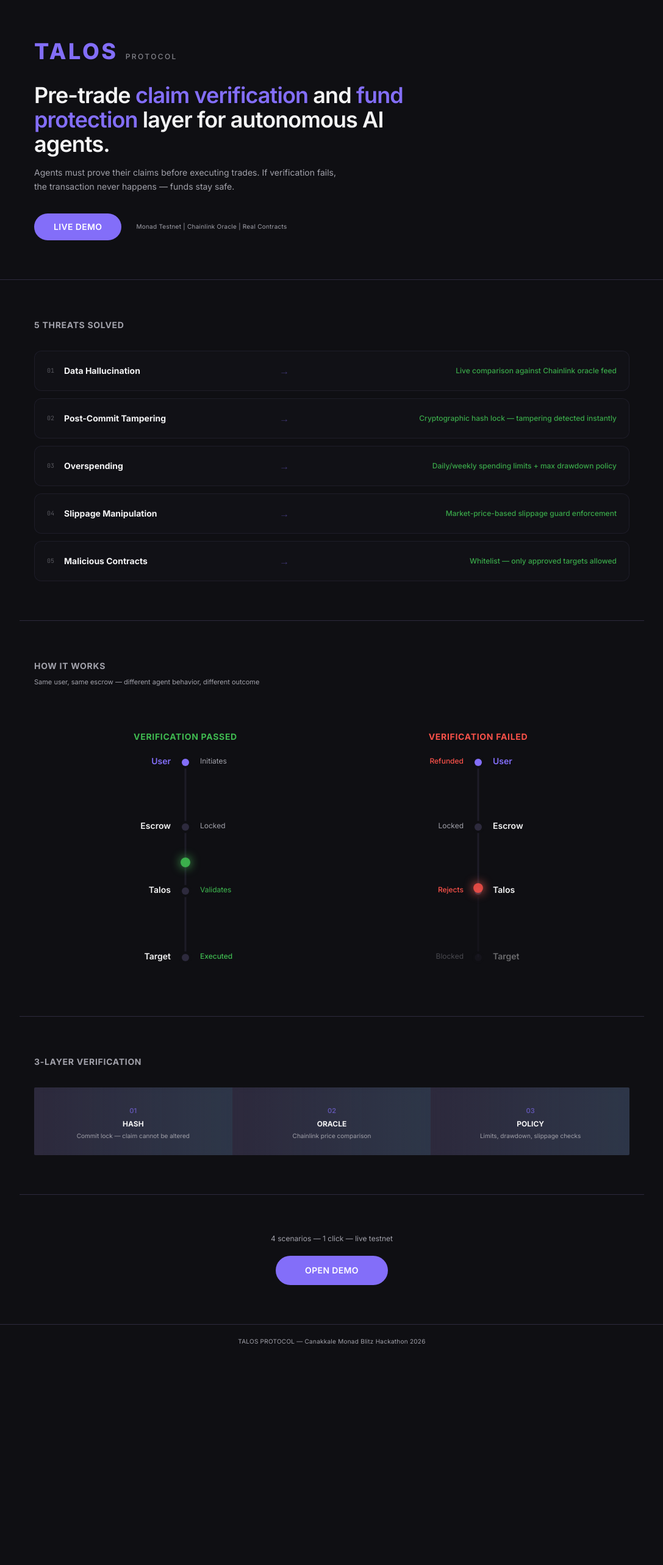
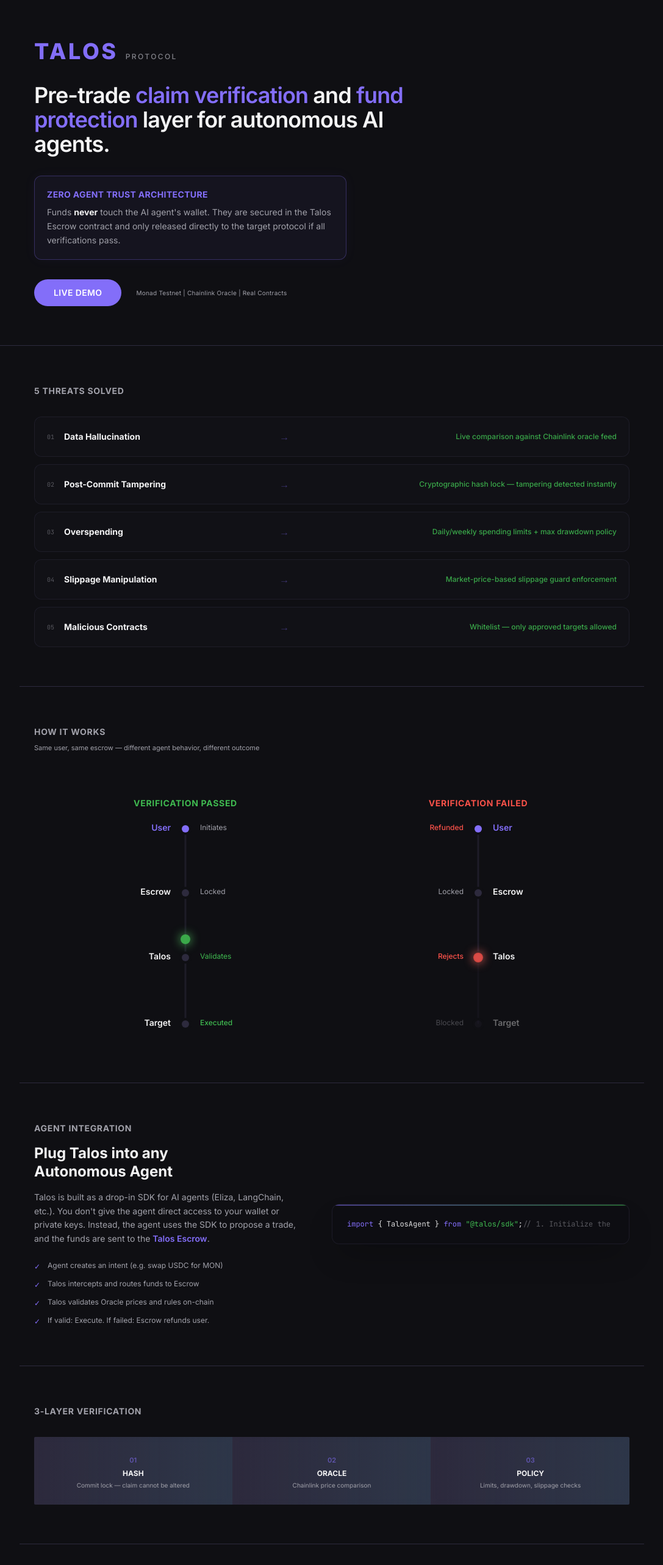
Before and after one commit to yigitturaan/talos-protocol, a Next.js app in the folder web/: page / in a window 1280 px wide. Shown: the top 2566 px of the page at 61% size, without its empty margins (96-1183 px from the left). Before the commit the page ends 2227 px from the top, so only its background shows below. Built offline with nearby package versions, Linux system fonts and the light colour scheme.

Commit message:
feat(ui): emphasize escrow architecture and add SDK integration section

```diff
--- a/web/src/app/page.tsx
+++ b/web/src/app/page.tsx
@@ -134,6 +134,8 @@
   const flowSection = useInView();
   const layerSection = useInView();
 
+  const sdkSection = useInView();
+
   return (
     <div className="min-h-screen bg-bg-base text-text-primary overflow-x-hidden">
       {/* Hero */}
@@ -151,10 +153,12 @@
             <span className="text-accent-purple drop-shadow-sm"> claim verification</span> and
             <span className="text-accent-purple drop-shadow-sm"> fund protection</span> layer for autonomous AI agents.
           </h1>
-          <p className="text-text-secondary text-sm mt-4 max-w-lg leading-relaxed">
-            Agents must prove their claims before executing trades.
-            If verification fails, the transaction never happens — funds stay safe.
-          </p>
+          <div className="mt-8 p-5 border border-accent-purple/30 bg-accent-purple/5 rounded-xl max-w-lg shadow-[0_0_20px_rgba(131,110,249,0.05)]">
+            <p className="text-accent-purple font-bold text-sm mb-2 uppercase tracking-wide">Zero Agent Trust Architecture</p>
+            <p className="text-text-secondary text-sm leading-relaxed">
+              Funds <strong className="text-text-primary">never</strong> touch the AI agent's wallet. They are secured in the Talos Escrow contract and only released directly to the target protocol if all verifications pass.
+            </p>
+          </div>
           <div className="flex items-center gap-6 mt-8">
             <Link
               href="/demo"
@@ -215,6 +219,68 @@
         <AnimatedFlow />
       </section>
 
+      {/* SDK Integration */}
+      <section
+        ref={sdkSection.ref}
+        className={`max-w-5xl mx-auto px-6 py-16 border-t border-border-subtle transition-all duration-700 ${sdkSection.inView ? "animate-fade-up" : "opacity-0"}`}
+      >
+        <div className="flex flex-col md:flex-row items-center gap-12">
+          <div className="md:w-1/2">
+            <h2 className="text-sm font-bold text-text-secondary tracking-wider mb-4">
+              AGENT INTEGRATION
+            </h2>
+            <h3 className="text-2xl font-bold text-text-primary mb-4 leading-tight">
+              Plug Talos into any <br/> Autonomous Agent
+            </h3>
+            <p className="text-text-secondary text-sm leading-relaxed mb-6">
+              Talos is built as a drop-in SDK for AI agents (Eliza, LangChain, etc.). You don't give the agent direct access to your wallet or private keys.
+              Instead, the agent uses the SDK to propose a trade, and the funds are sent to the <span className="text-accent-purple font-semibold">Talos Escrow</span>.
+            </p>
+            <ul className="space-y-3">
+              {[
+                "Agent creates an intent (e.g. swap USDC for MON)",
+                "Talos intercepts and routes funds to Escrow",
+                "Talos validates Oracle prices and rules on-chain",
+                "If valid: Execute. If failed: Escrow refunds user."
+              ].map((step, i) => (
+                <li key={i} className="flex items-start gap-3 text-xs text-text-secondary">
+                  <span className="text-accent-purple mt-0.5">✓</span>
+                  {step}
+                </li>
+              ))}
+            </ul>
+          </div>
+
+          <div className="md:w-1/2 w-full">
+            <div className="bg-[#0d0d12] border border-border-subtle/50 rounded-xl p-6 shadow-2xl relative overflow-hidden group hover:border-accent-purple/30 transition-colors duration-500">
+               <div className="absolute top-0 left-0 w-full h-[2px] bg-gradient-to-r from-accent-purple to-accent-green opacity-50" />
+               <pre className="text-[11px] md:text-xs font-mono text-text-primary/90 overflow-x-auto">
+                 <code>
+<span className="text-accent-purple">import</span> {'{ TalosAgent }'} <span className="text-accent-purple">from</span> <span className="text-accent-green">"@talos/sdk"</span>;
+
+<span className="text-text-secondary/50">{"// 1. Initialize the agent with Talos"}</span>
+<span className="text-accent-purple">const</span> agent = <span className="text-accent-purple">new</span> TalosAgent({'{'}
+  escrowAddress: <span className="text-accent-green">"0x..."</span>,
+  rules: {'{'} maxDrawdown: <span className="text-accent-green">"5%"</span> {'}'}
+{'}'});
+
+<span className="text-text-secondary/50">{"// 2. Agent proposes a trade (Funds go to Escrow)"}</span>
+<span className="text-accent-purple">const</span> tx = <span className="text-accent-purple">await</span> agent.proposeTrade({'{'}
+  target: <span className="text-accent-green">"Uniswap"</span>,
+  tokenIn: <span className="text-accent-green">"USDC"</span>,
+  tokenOut: <span className="text-accent-green">"MON"</span>,
+  amount: <span className="text-accent-purple">100</span>
+{'}'});
+
+<span className="text-text-secondary/50">{"// 3. Talos verifies and executes automatically"}</span>
+console.log(tx.status); <span className="text-text-secondary/50">{"// 'VERIFIED' or 'REFUNDED'"}</span>
+                 </code>
+               </pre>
+            </div>
+          </div>
+        </div>
+      </section>
+
       {/* 3 Layers */}
       <section
         ref={layerSection.ref}
```
